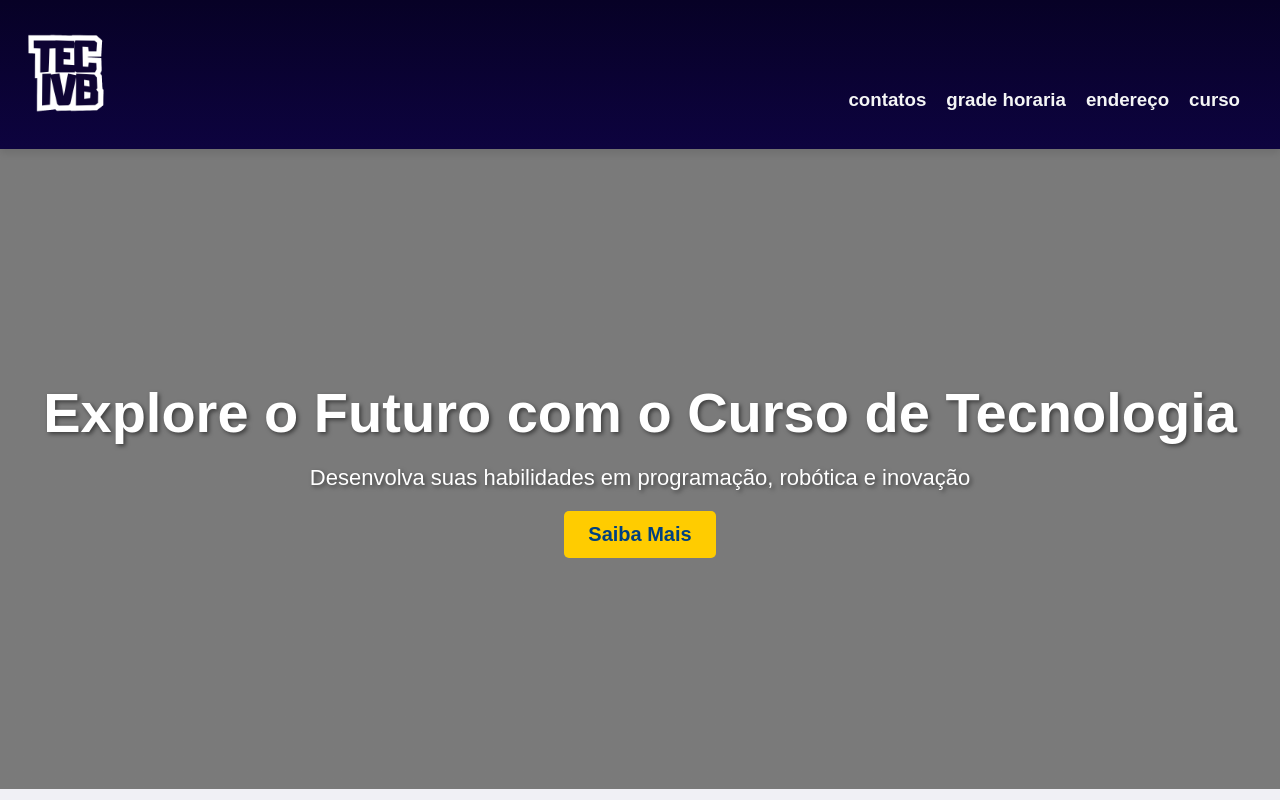
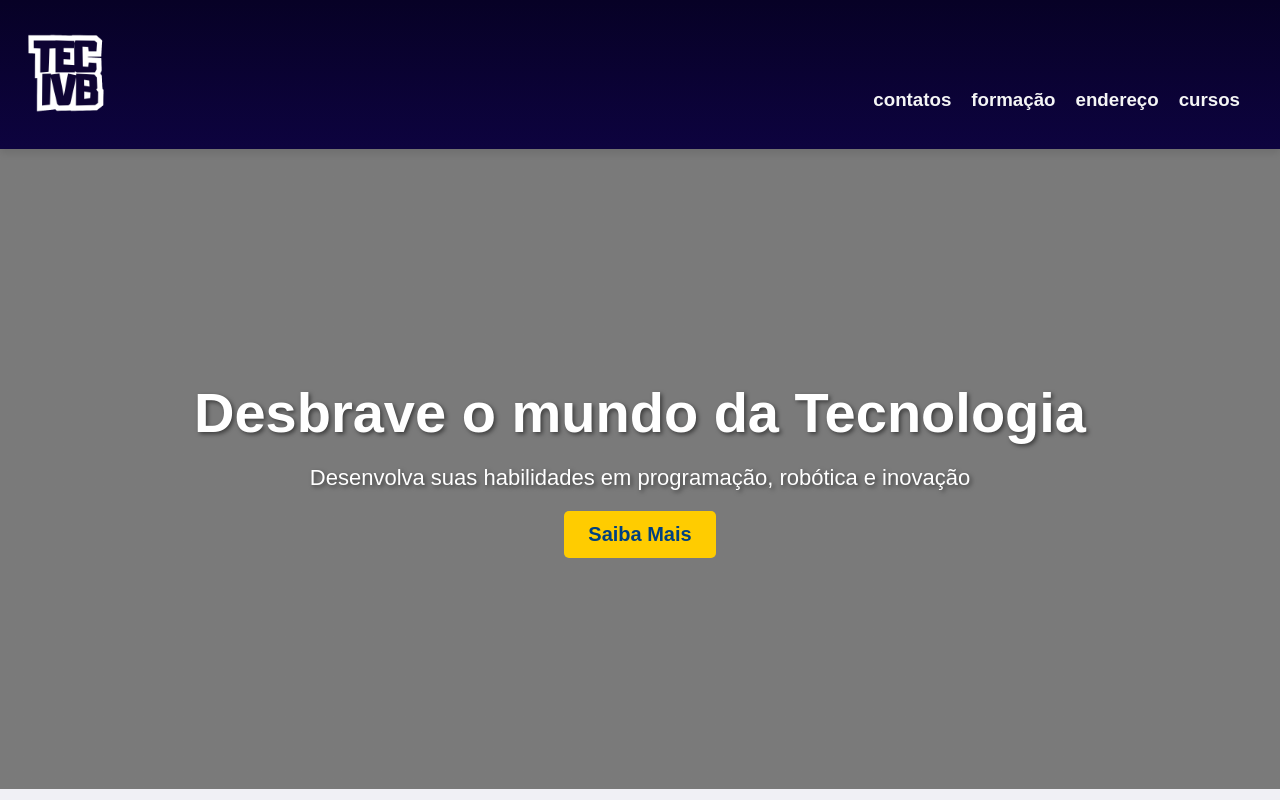
Before and after one commit to SrSomel/tecivb, a plain HTML site: page index.html in a window 1280 px wide. Shown: the top 800 px of the page. Drawn offline with Linux system fonts and the light colour scheme; files whose address does not match are found by name.

Commit message:
Update index.html

```diff
--- a/index.html
+++ b/index.html
@@ -12,14 +12,14 @@
         <img src="img/htMIHqJ (1).png" alt="logodotecnico" id="logo"></img>
         <nav>
             <h3>contatos</h3>
-            <h3>grade horaria</h3>
+            <h3>formação</h3>
             <h3>endereço</h3>
-            <h3>curso</h3>
+            <h3>cursos</h3>
         </nav>
     </header>
 
     <section class="hero">
-        <h1>Explore o Futuro com o Curso de Tecnologia</h1>
+        <h1>Desbrave o mundo da Tecnologia</h1>
         <p>Desenvolva suas habilidades em programação, robótica e inovação</p>
         <button>Saiba Mais</button>
     </section>
@@ -62,7 +62,7 @@
     </section>
 
     <footer>
-        <p>Contato: [Email do Colégio] | Telefone: [Telefone do Colégio]</p>
+        <p>Contato: professorjorgefontana@hotmail.com | Telefone: (41) 3564-3690</p>
         <p>Siga-nos nas redes sociais</p>
     </footer>
 
```
